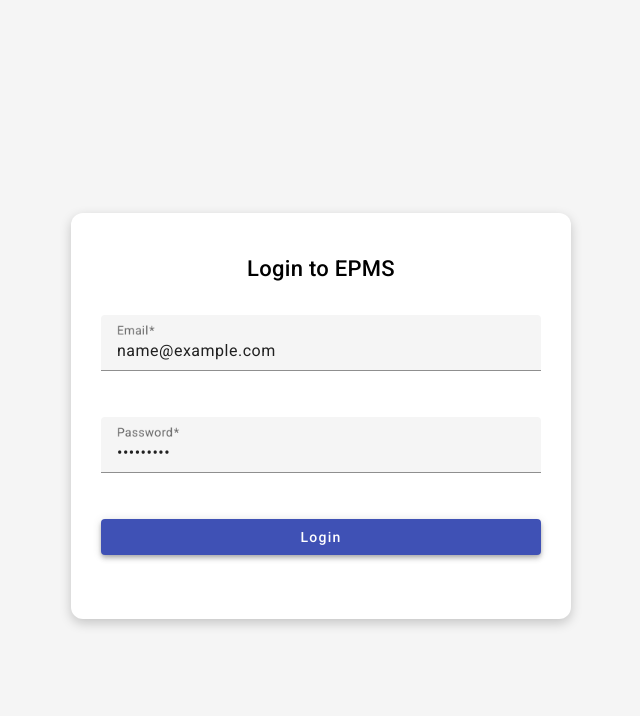
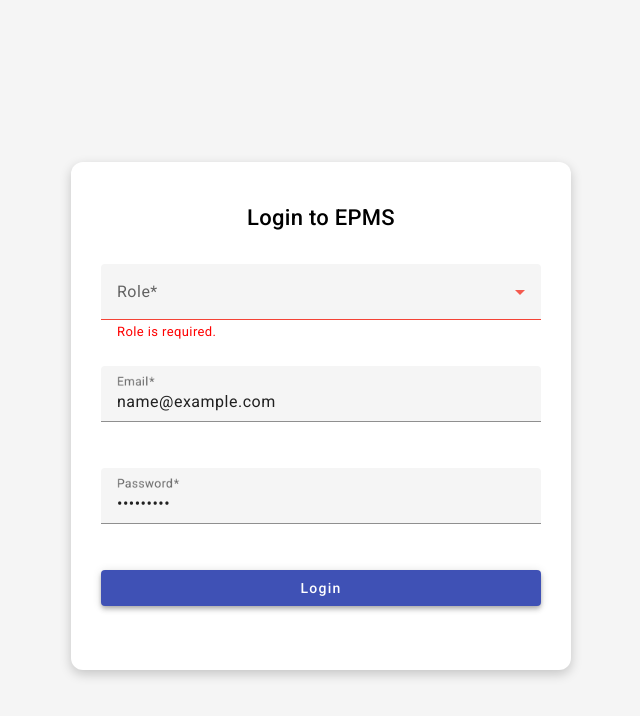
Before and after one commit to deepak1967/EPMS, an Angular app: page /login in a window 1280 px wide. Both pictures are taken after typing "name@example.com", "Sample123" into the empty fields and a click on the button "Login". Shown: the top 716 px of the page, without its empty margins (319-959 px from the left). Built offline with nearby package versions, Linux system fonts and the light colour scheme; no server answers.

Commit message:
role based protect route

```diff
--- a/src/app/modules/authentication/authentication.module.ts
+++ b/src/app/modules/authentication/authentication.module.ts
@@ -10,6 +10,8 @@ import { MatInputModule } from '@angular/material/input';
 import { MatCardModule } from '@angular/material/card';
 import { MatButtonModule } from '@angular/material/button';
 import { MatFormFieldModule } from '@angular/material/form-field';
+import { MatSelectModule } from '@angular/material/select';
+
 
 
 
@@ -25,6 +27,7 @@ import { MatFormFieldModule } from '@angular/material/form-field';
     MatCardModule,
     MatButtonModule,
     MatFormFieldModule,
+    MatSelectModule
   ]
 })
 export class AuthenticationModule { }
--- a/src/app/modules/authentication/component/login/login.component.html
+++ b/src/app/modules/authentication/component/login/login.component.html
@@ -2,6 +2,20 @@
   <form [formGroup]="loginForm" (ngSubmit)="submitForm()" class="login-form">
     <mat-card class="login-card">
       <h2 class="login-title">Login to EPMS</h2>
+
+      <mat-form-field appearance="fill" class="full-width">
+        <mat-select
+          placeholder="Role* "
+          formControlName="role"
+        >
+          <mat-option value="admin">Admin</mat-option>
+          <mat-option value="project-manager">Project Manager</mat-option>
+          <mat-option value="developer">Developer</mat-option>
+        </mat-select>
+        <mat-error *ngIf="loginForm.get('role')?.hasError('required')"
+          >Role is required.</mat-error
+        >
+      </mat-form-field>
 
       <mat-form-field appearance="fill" class="full-width">
         <mat-label>Email</mat-label>
--- a/src/app/modules/authentication/component/login/login.component.ts
+++ b/src/app/modules/authentication/component/login/login.component.ts
@@ -13,6 +13,7 @@ export class LoginComponent {
 
   constructor(private fb: FormBuilder, private router: Router, private authService: AuthService) {
     this.loginForm = this.fb.group({
+      role: ['', Validators.required],
       email: ['', [Validators.required, Validators.email]],
       password: ['', [Validators.required]]
     });
@@ -20,12 +21,12 @@ export class LoginComponent {
 
   submitForm() {
     if (this.loginForm.valid) {
-      const { email, password } = this.loginForm.value;
+      const { email, password, role } = this.loginForm.value;
       this.authService.login(this.loginForm.value).subscribe((res: any) => {
-        localStorage.setItem("token", res?.token)
+        localStorage.setItem("token", res?.token);
+        localStorage.setItem("role", res?.role || role)
         this.router.navigate(['dashboard']);
       })
-      console.log('Login submitted:', email, password);
     } else {
       this.loginForm.markAllAsTouched();
     }
--- /dev/null
+++ b/src/app/modules/authentication/guard/role.guard.ts
@@ -0,0 +1,13 @@
+import { inject } from '@angular/core';
+import { CanActivateChildFn, Router } from '@angular/router';
+
+export const roleGuard: CanActivateChildFn = (childRoute, state) => {
+  const role = localStorage.getItem('role');
+
+    if (role != 'admin') {
+      const router = inject(Router);
+      router.navigate(['/dashboard']);
+      return false;
+    }
+    return true;
+};
--- a/src/app/shared/component/header/header.component.html
+++ b/src/app/shared/component/header/header.component.html
@@ -15,7 +15,7 @@
       <a mat-list-item routerLink="/project">
         <span class="menu-text">Project Management</span>
       </a>
-      <a mat-list-item routerLink="/user">
+      <a mat-list-item routerLink="/user" *ngIf="role === 'admin'">
         <span class="menu-text">User Management</span>
       </a>
       <a mat-list-item routerLink="/notification">
@@ -37,7 +37,7 @@
       </button>
       <span class="toolbar-title"> {{ headerTitle }}</span>
       <span class="spacer"></span>
-      <button mat-button [matMenuTriggerFor]="menu">Hi Admin</button>
+      <button mat-button [matMenuTriggerFor]="menu">Hi {{role | titlecase}}</button>
       <mat-menu #menu="matMenu">
         <button mat-menu-item>Hi, Admin</button>
         <button mat-menu-item (click)="logout()">Logout</button>
--- a/src/app/shared/component/header/header.component.ts
+++ b/src/app/shared/component/header/header.component.ts
@@ -13,6 +13,7 @@ import { Subject, takeUntil } from 'rxjs';
 export class HeaderComponent {
   isHandset: boolean = false;
   headerTitle: string = '';
+  role: any;
   private destroy$ = new Subject<void>();
 
 
@@ -22,6 +23,7 @@ export class HeaderComponent {
     private sharedService: SharedService,
     private cdr: ChangeDetectorRef
   ) {
+    this.role = localStorage.getItem('role');
     this.breakpointObserver.observe([Breakpoints.Handset]).subscribe(result => {
       this.isHandset = result.matches;
     });
--- a/src/app/shared/shared-routing.module.ts
+++ b/src/app/shared/shared-routing.module.ts
@@ -1,16 +1,30 @@
 import { NgModule } from '@angular/core';
 import { RouterModule, Routes } from '@angular/router';
 import { StartComponent } from './component/start/start.component';
-import { authGuard } from '../modules/authentication/auth.guard';
+import { authGuard } from '../modules/authentication/guard/auth.guard';
+import { roleGuard } from '../modules/authentication/guard/role.guard';
 
 const routes: Routes = [
   {
     path: "", component: StartComponent,
     canActivate: [authGuard],
     children: [
-      { path: "", loadChildren: () => import("./../modules/dashboard/dashboard.module").then(m => m.DashboardModule) },
-      { path: "user", loadChildren: () => import("./../modules/user-management/user-management.module").then(m => m.UserManagementModule) },
-      { path: "project", loadChildren: () => import("./../modules/project-management/project-management.module").then(m => m.ProjectManagementModule) },
+      {
+        path: "",
+        loadChildren: () => import("./../modules/dashboard/dashboard.module")
+          .then(m => m.DashboardModule)
+      },
+      {
+        path: "user",
+        canActivateChild: [roleGuard],
+        loadChildren: () => import("./../modules/user-management/user-management.module")
+          .then(m => m.UserManagementModule)
+      },
+      {
+        path: "project",
+        loadChildren: () => import("./../modules/project-management/project-management.module")
+          .then(m => m.ProjectManagementModule)
+      },
     ],
   },
 
```
Also changed, not shown: src/app/modules/authentication/guard/auth.guard.ts (renamed from src/app/modules/authentication/auth.guard.ts), 2 other files (tests, documents, lock files or other folders).
